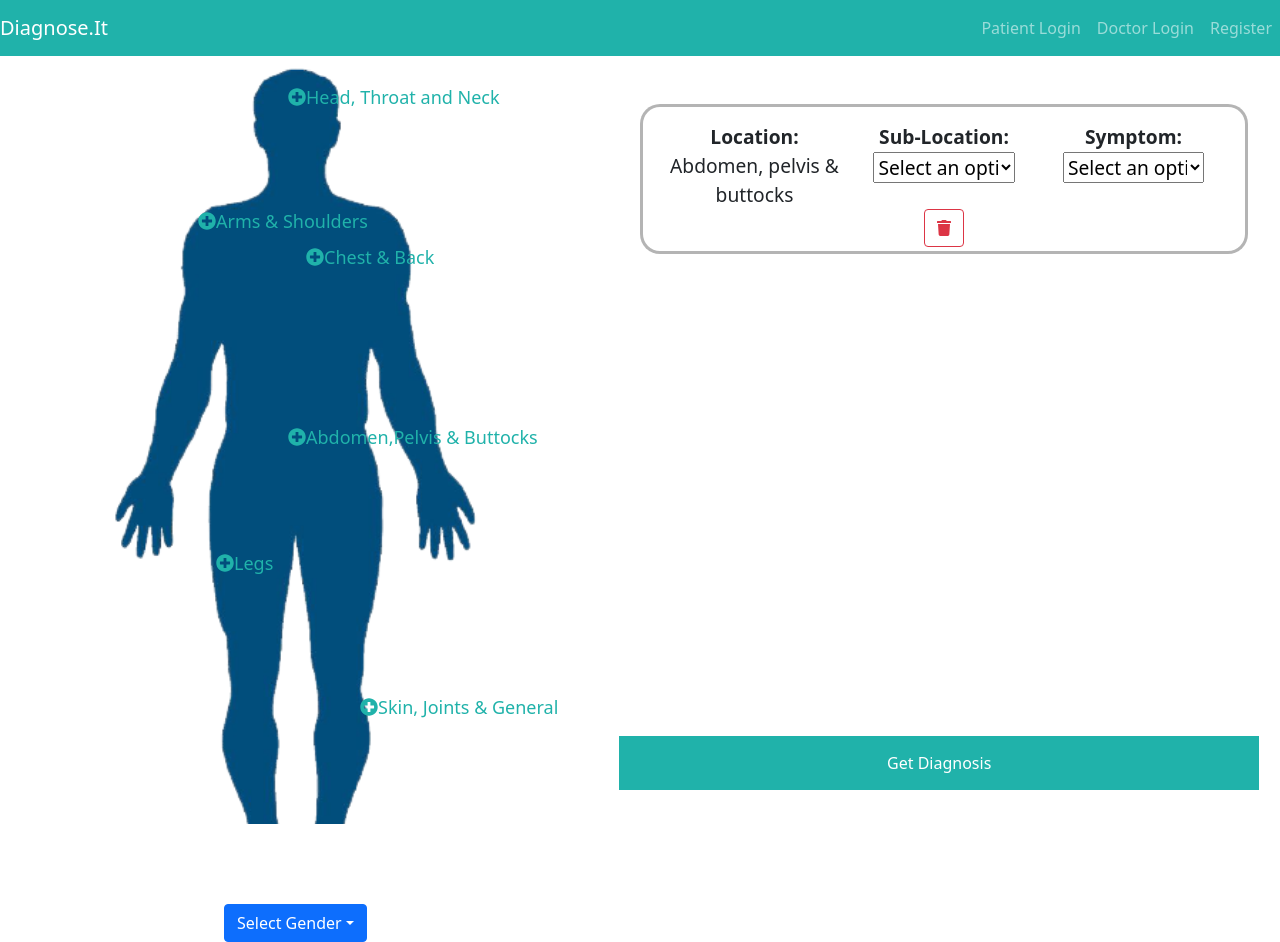
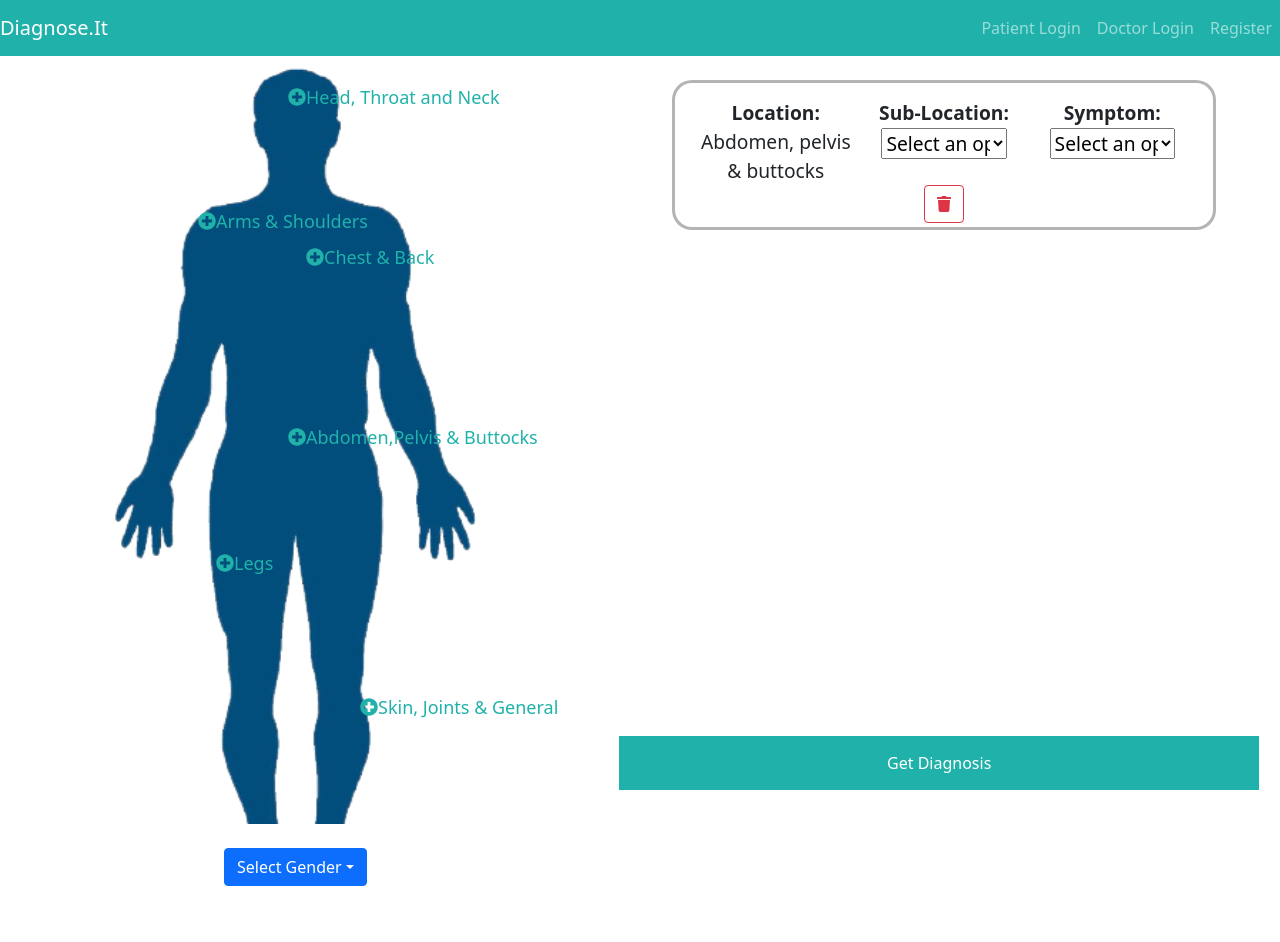
Before and after one commit to nvTwistt/final_project, a React (Create React App) app: page / in a window 1280 px wide. Both pictures are taken after a click on the element "Abdomen,Pelvis & Buttocks". After the commit the page ends 886 px from the top, so only its background shows below. Built offline with nearby package versions, Linux system fonts and the light colour scheme.

Commit message:
nav bar is now fixed

```diff
--- a/src/components/navigationBar/NavigationBar.css
+++ b/src/components/navigationBar/NavigationBar.css
@@ -1,5 +1,7 @@
 .navbar-custom {
   background-color: lightseagreen;
+  position: sticky;
+  top: 0;
 }
 
 .link-custom {
--- a/src/components/navigationBar/NavigationBar.js
+++ b/src/components/navigationBar/NavigationBar.js
@@ -8,7 +8,7 @@ import { Navbar, Nav} from "react-bootstrap";
 export default function NavigationBar(props) {
   const { auth, user } = useContext(authContext);
   return (
-    <Navbar className="navbar-custom" variant="dark">
+    <Navbar fixed="top" className="navbar-custom" variant="dark">
       <Navbar.Brand href="/">
         Diagnose.It
       </Navbar.Brand>
--- a/src/components/symptoms/SymptomForm.css
+++ b/src/components/symptoms/SymptomForm.css
@@ -5,7 +5,7 @@
 }
 
 .symptom-container .card {
-  margin-bottom: 2rem;
+  margin: 2rem;
   border:rgba(0, 0, 0, 0.295) solid;
   height: 150px;
   transition: box-shadow .3s;
```
